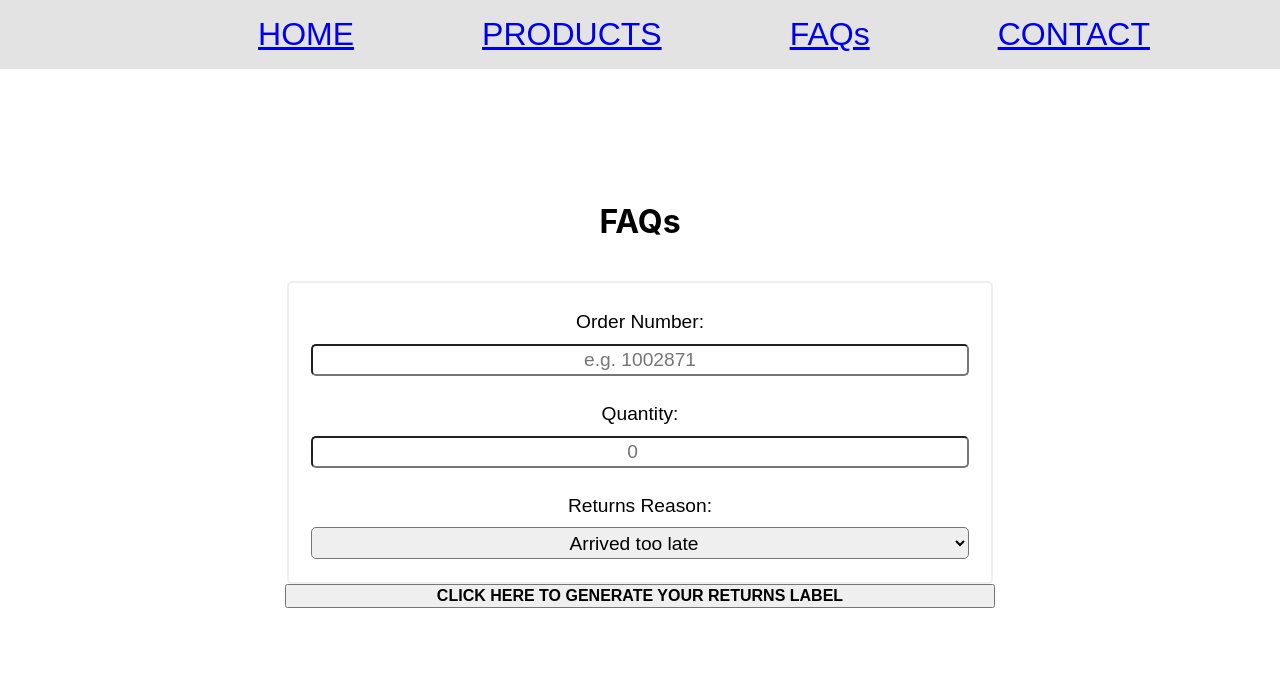
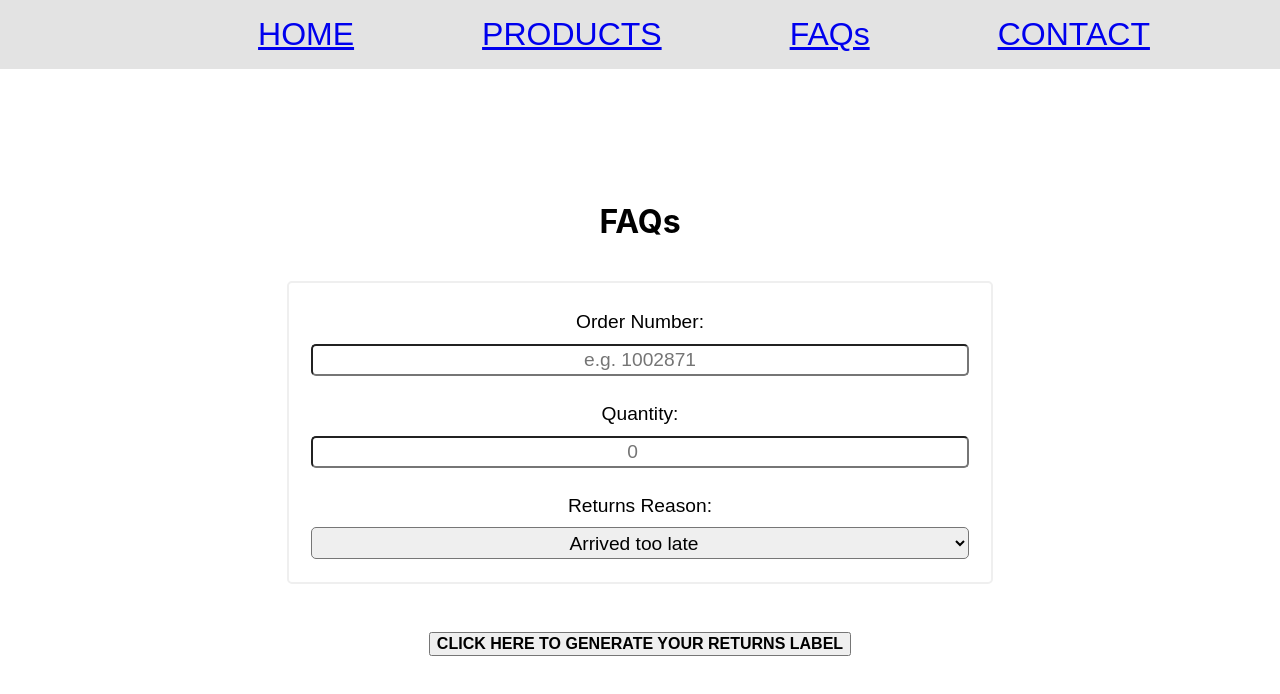
Before and after one commit to jessica440/golden_shoe_jd, a React (Create React App) app: page /faqs in a window 1280 px wide. Shown: the top 694 px of the page. Built offline with nearby package versions, Linux system fonts and the light colour scheme.

Commit message:
start collapsible text component

```diff
--- a/src/components/Form.js
+++ b/src/components/Form.js
@@ -96,7 +96,6 @@ export const ReturnsForm = () => {
           id="orderNumber"
           type="text"
           placeholder="e.g. 1002871"
-          data-cy="orderNumber"
           maxLength="7"
           required
         />
@@ -120,7 +119,9 @@ export const ReturnsForm = () => {
           <option value="dislike">Didn't like</option>
         </Select>
       </Fieldset>
-      <Button>CLICK HERE TO GENERATE YOUR RETURNS LABEL</Button>
+      <Container>
+        <Button>CLICK HERE TO GENERATE YOUR RETURNS LABEL</Button>
+      </Container>
     </Form>
   );
 };
```
Also changed, not shown: 1 other file (tests, documents, lock files or other folders).
